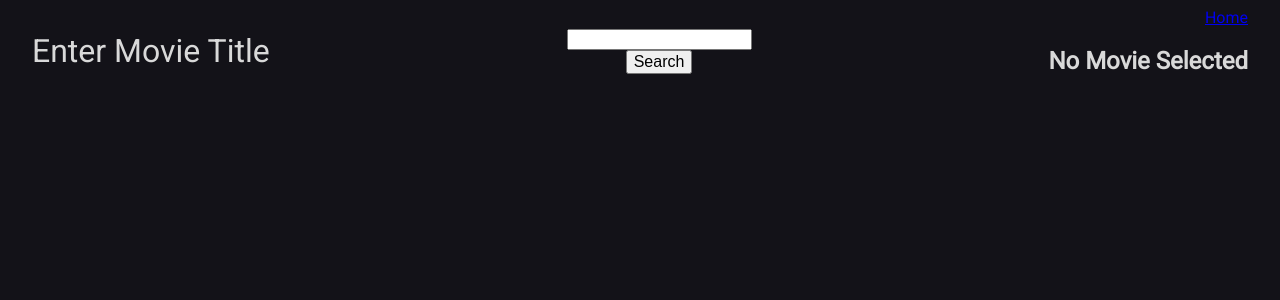
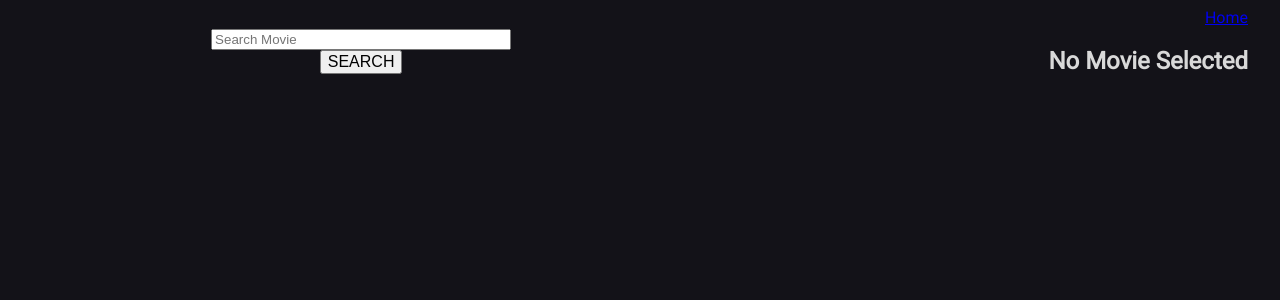
Before and after one commit to kate-gordon/this-movie-changed-me, a React (Create React App) app: page /experience in a window 1280 px wide. Shown: the top 300 px of the page. Built offline with nearby package versions, Linux system fonts and the light colour scheme.

Commit message:
connected Context to Reflect page, removed intro from MovieSearch page and updated the style of the search input

```diff
--- a/src/components/ResultsGrid.jsx
+++ b/src/components/ResultsGrid.jsx
@@ -16,7 +16,7 @@ const ResultsGrid = () => {
 
   let resultArray = arr();
 
-  const movieResults = resultArray.map(function (movie, index) {
+  const displayMovieResults = resultArray.map(function (movie, index) {
     const srcLink = `https://image.tmdb.org/t/p/w500${movie.poster_path}`;
     const backLink = `https://image.tmdb.org/t/p/w500${movie.backdrop_path}`;
     return (
@@ -54,7 +54,7 @@ const ResultsGrid = () => {
           gridGap: "10px",
         }}
       >
-        {movieResults}
+        {displayMovieResults}
       </div>
     </>
   );
--- a/src/pages/MovieSearch.jsx
+++ b/src/pages/MovieSearch.jsx
@@ -20,29 +20,28 @@ const MovieSearch = () => {
     <button
       type='button'
       onClick={() => {
-
         history.push("/reflect");
       }}
+      style={{ maxWidth: "100px" }}
     >
-      Next
+      NEXT
     </button>
   ));
 
   return (
     <>
       <div className='movie-search-header'>
-        <div className='intro-p'>Enter Movie Title</div>
         <div className='home-link'>
           <Link to='/'>Home</Link>
         </div>
         <div className='search-box'>
           <input
             id='outlined-search'
-            label='Search field'
+            placeholder='Search Movie'
             type='search'
             onChange={handleChangeInputTitle}
           />
-          <Button onClick={handleSearchMovieSubmit} label='Search' />
+          <Button onClick={handleSearchMovieSubmit} label='SEARCH' />
         </div>
         {selMovie !== undefined ? (
           <>
--- a/src/pages/Reflect.jsx
+++ b/src/pages/Reflect.jsx
@@ -1,27 +1,30 @@
 import React, { useContext } from "react";
 import { Link } from "react-router-dom";
 import { MovieContext } from "../context/index";
-
-import MovieSearch from "./MovieSearch";
 
 const Reflect = () => {
   const appContext = useContext(MovieContext);
   const { selMovie } = appContext;
 
+  const srcLink = `https://image.tmdb.org/t/p/w500${selMovie.poster_path}`;
+
   return (
     <>
+      <div style={{ display: "flex" }}>
         <div className='home-link'>
           <Link style={{ color: "#1d1d1f" }} to='/'>
             Home
           </Link>
         </div>
-      <h1>Carol</h1>
-      <div> poster and date released</div>
-      <div >
-        Take one minute & think about the first time you saw this movie. How old
-        were you? Where were you? What do you remember the most about it?>
+        <h1>{selMovie.title}</h1>
+        <div>{selMovie.release_date}</div>
+        <img src={srcLink} alt={selMovie.title} />
+        <div>
+          Take one minute & think about the first time you saw this movie. How
+          old were you? Where were you? What do you remember the most about it?
         </div>
         <button>Start</button>
+      </div>
     </>
   );
 };
--- a/src/pages/styles.css
+++ b/src/pages/styles.css
@@ -1,3 +1,7 @@
+input {
+    width: 300px;
+}
+
 /*  Main Page */
 
 .grid-container {
@@ -57,16 +61,10 @@
 .movie-search-header {
     display: grid;
     grid-template:
-        "intro-p search  home"
-        "intro-p  search  select"
-        " intro-p search route";
+        "search  home"
+        "search  select"
+        "search route";
 
-}
-
-.intro-p {
-    grid-area: intro-p;
-    align-self: center;
-    font-size: 2em;
 }
 
 .search-box {
```
Lines whose indentation alone changed are shown as unchanged.
